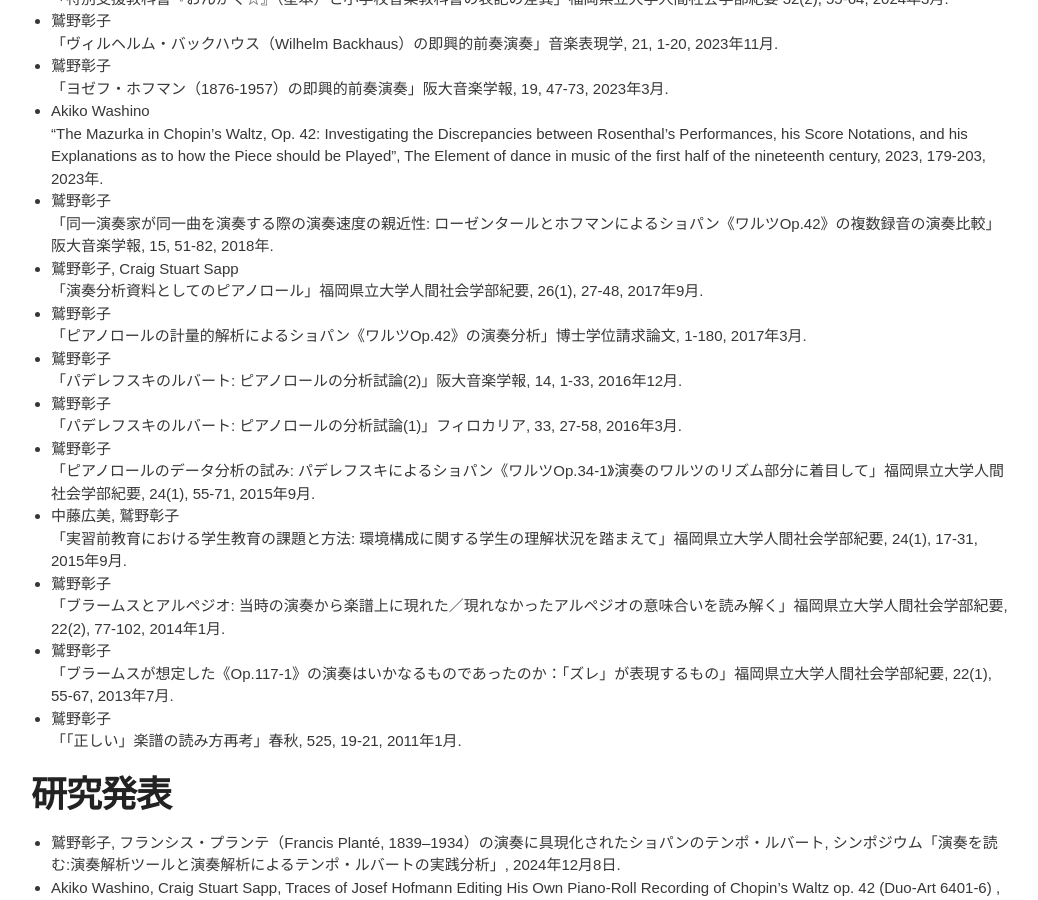
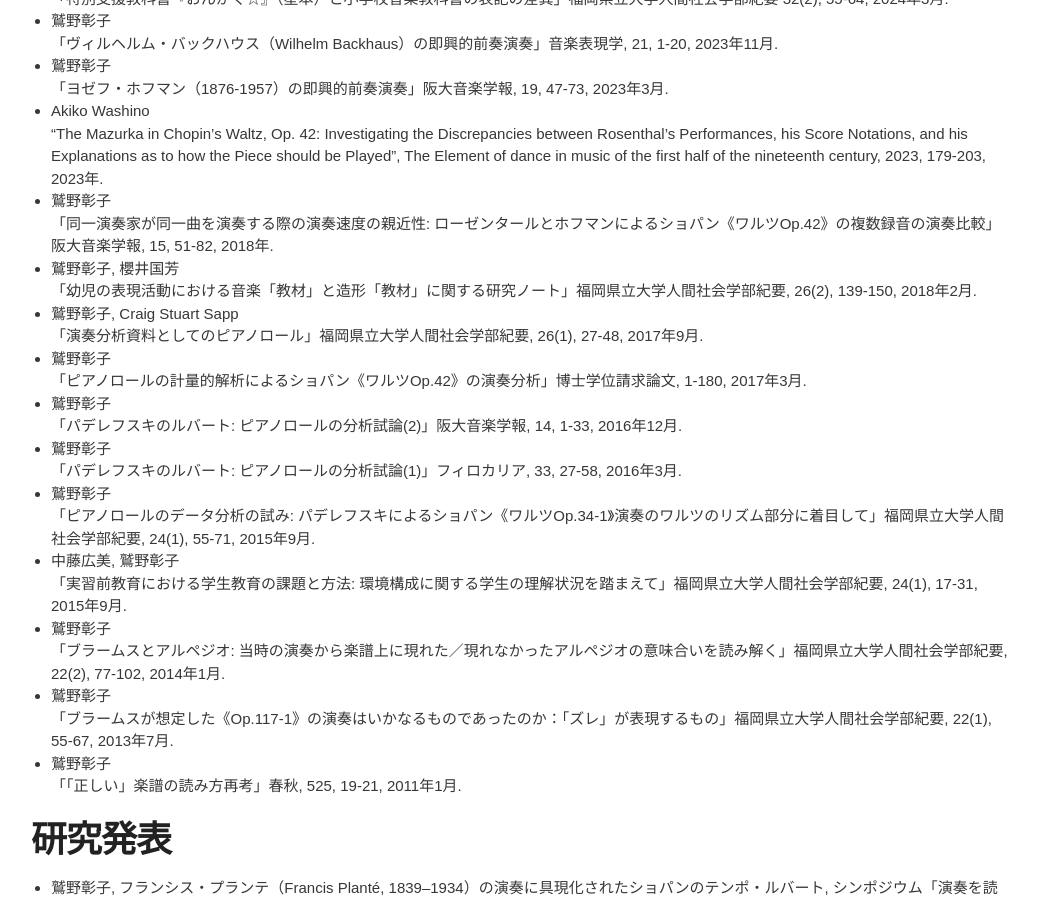
Before and after one commit to akikowashino/akikowashino.github.io, a Jekyll site: the page built from index.md, in a window 1280 px wide and 900 px high, scrolled down 1171 px. Shown: the whole window, without its empty margins (119-1157 px from the left). Built offline with Jekyll 4.4.1, drawn with Linux system fonts in a browser that asks for light colours.

Commit message:
Update index.md

```diff
--- a/index.md
+++ b/index.md
@@ -51,6 +51,8 @@ lang: jp
 "The Mazurka in Chopin’s Waltz, Op. 42: Investigating the Discrepancies between Rosenthal’s Performances, his Score Notations, and his Explanations as to how the Piece should be Played", The Element of dance in music of the first half of the nineteenth century, 2023, 179-203, 2023年.
 * 鷲野彰子<br>
 「同一演奏家が同一曲を演奏する際の演奏速度の親近性: ローゼンタールとホフマンによるショパン《ワルツOp.42》の複数録音の演奏比較」阪大音楽学報, 15, 51-82, 2018年.
+* 鷲野彰子, 櫻井国芳<br>
+「幼児の表現活動における音楽「教材」と造形「教材」に関する研究ノート」福岡県立大学人間社会学部紀要, 26(2), 139-150, 2018年2月.
 * 鷲野彰子, Craig Stuart Sapp<br>
 「演奏分析資料としてのピアノロール」福岡県立大学人間社会学部紀要, 26(1), 27-48, 2017年9月.
 * 鷲野彰子<br>
```
